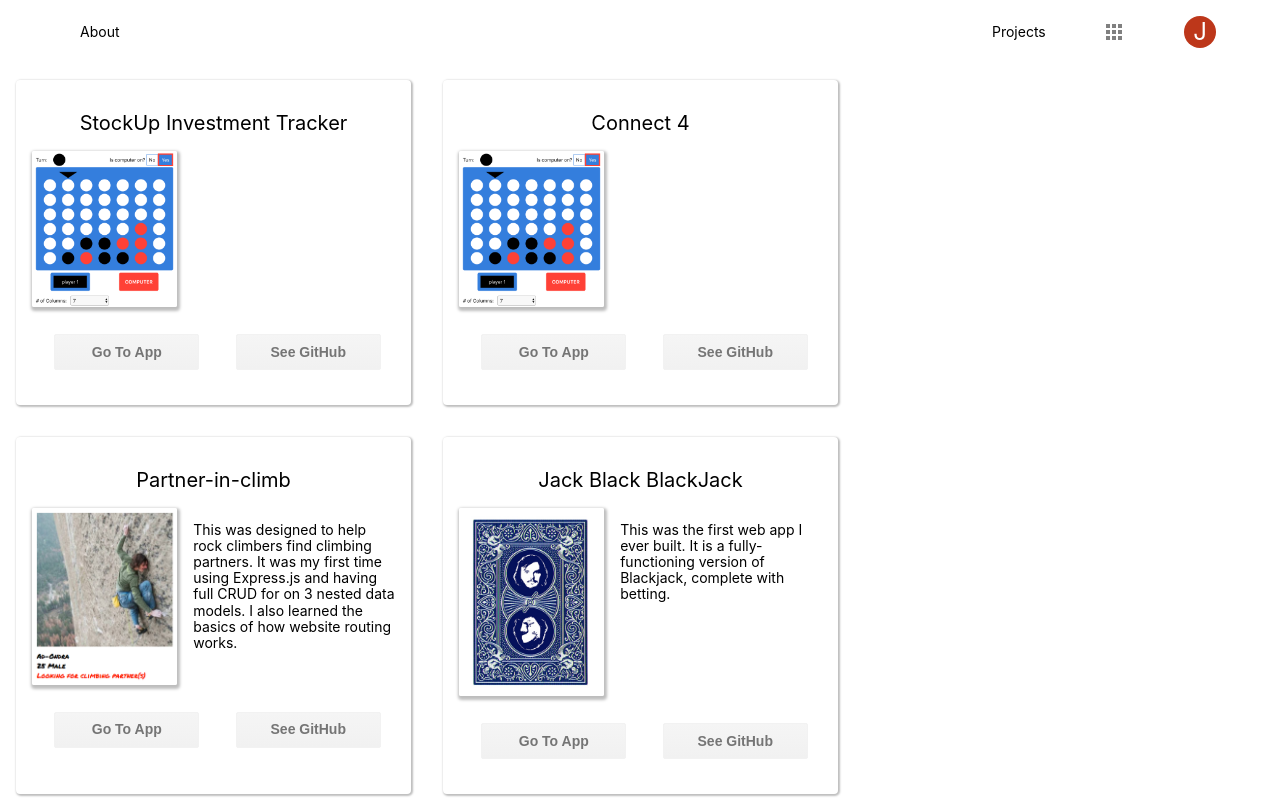
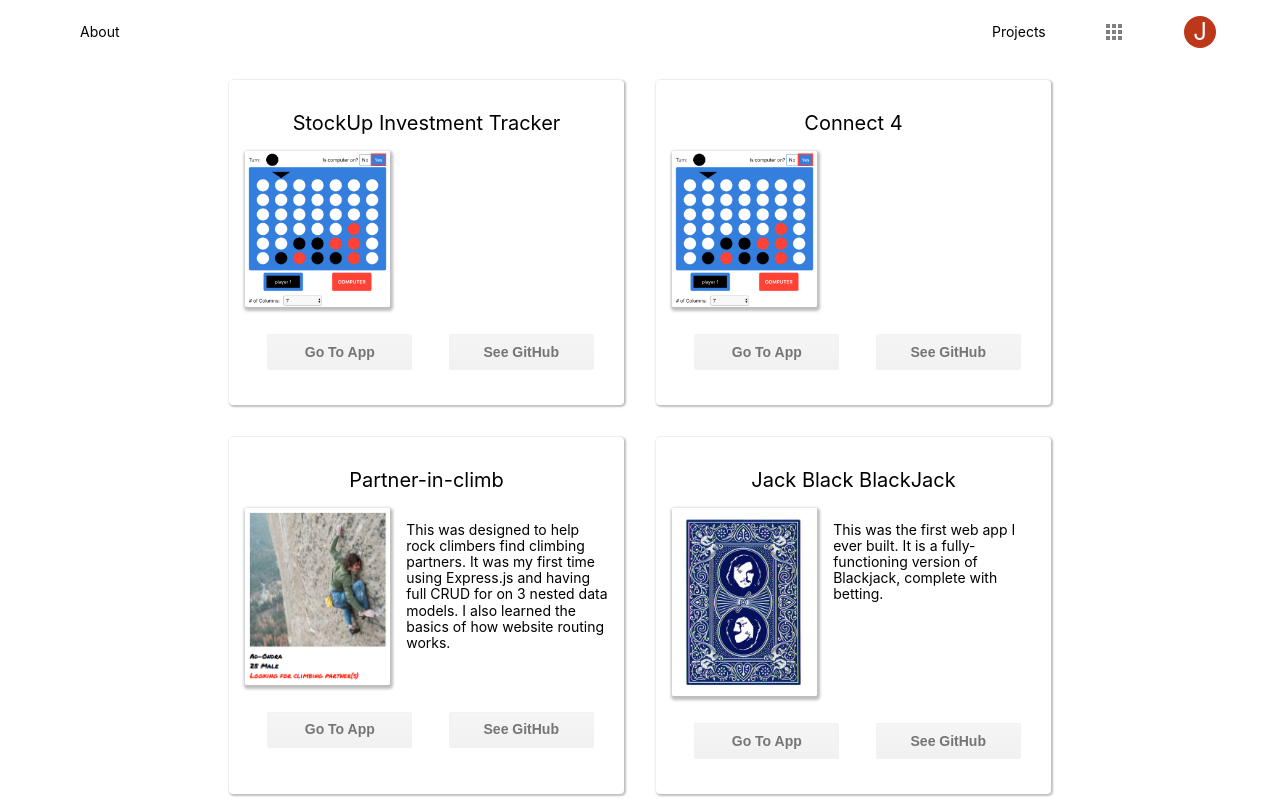
Before and after one commit to rubinj30/react-portfolio, a React (Create React App) app: page /projects in a window 1280 px wide. Built offline with nearby package versions, Linux system fonts and the light colour scheme.

Commit message:
fixed styledLink and replaced anchor tags

```diff
--- a/src/components/atoms/name/name.component.tsx
+++ b/src/components/atoms/name/name.component.tsx
@@ -1,4 +1,8 @@
 import React from 'react';
+
+export const Letter = ({ color, text }) => (
+    <span className={color}>{text}</span>
+);
 
 export const First = ({ className }: { className?: string }) => {
     return (
@@ -15,10 +19,6 @@ export const First = ({ className }: { className?: string }) => {
     );
 };
 
-export const Letter = ({ color, text }) => (
-    <span className={color}>{text}</span>
-);
-
 export const Last = ({ className }: { className?: string }) => {
     return (
         <div className={`f1 pa2 pt ${className}`}>
@@ -30,3 +30,10 @@ export const Last = ({ className }: { className?: string }) => {
         </div>
     );
 };
+
+export const FullName = () => (
+    <div className="flex">
+        <First className="pv4" />
+        <Last className="pv4" />
+    </div>
+);
--- a/src/components/atoms/styled-link/styled-link.component.tsx
+++ b/src/components/atoms/styled-link/styled-link.component.tsx
@@ -8,6 +8,9 @@ type Props = {
     hoverUnderline: boolean;
     color?: Color;
     children?: ReactNode;
+    history?: any;
+    handleClick?: any;
+    className?: string;
 };
 
 type Color = 'black' | 'white';
@@ -17,14 +20,35 @@ export const StyledLink = ({
     text,
     hoverUnderline,
     color,
-    children
+    children,
+    handleClick,
+    history,
+    className
 }: Props) => {
-    let className: any = '';
-    className = +hoverUnderline ? 'underline-hover' : '';
-    return (
-        <Link to={link} className={`no-underline ${className} ${color} f6`}>
-            {text}
-            <div>{children}</div>
-        </Link>
-    );
+    let style: any = '';
+    style =+ hoverUnderline ? 'underline-hover' : '';
+    console.log('history', history);
+    if (link && link.startsWith('/')) {
+        return (
+            <Link
+                to={link}
+                className={`no-underline ${className} ${style} ${color} f6`}
+                onClick={handleClick}
+            >
+                {text}
+                <div>{children}</div>
+            </Link>
+        );
+    } else {
+        return (
+            <a
+                href={link}
+                className={`no-underline ${className} ${color} f6`}
+                onClick={handleClick}
+            >
+                {text}
+                <div>{children}</div>
+            </a>
+        );
+    }
 };
--- a/src/components/organisms/project-cards/project-cards.component.tsx
+++ b/src/components/organisms/project-cards/project-cards.component.tsx
@@ -1,5 +1,6 @@
 import React from 'react';
 import { Card } from '../../molecules/card/card.component';
+import { StyledLink } from '../../atoms/styled-link/styled-link.component';
 import jb_card from '../../../images/JB_card.jpg';
 import polaroid from '../../../images/polaroid2.png';
 import connect4 from '../../../images/connect4.png';
@@ -16,12 +17,16 @@ export const ProjectCard = ({ title, link, github, image, description }) => {
                 <p className="pl3 f7 f6-ns">{description}</p>
             </div>
             <div className="mv2 flex justify-around">
-                <a href={link} className="no-underline hover-underline w-40">
+                <StyledLink hoverUnderline={true} link={link} className="w-40">
                     <button className="w-100 f7 f6-ns">Go To App</button>
-                </a>
-                <a href={github} className="no-underline hover-underline w-40">
+                </StyledLink>
+                <StyledLink
+                    link={github}
+                    hoverUnderline={true}
+                    className="w-40"
+                >
                     <button className="w-100 f7 f6-ns">See GitHub</button>
-                </a>
+                </StyledLink>
             </div>
         </Card>
     );
@@ -30,7 +35,7 @@ export const ProjectCard = ({ title, link, github, image, description }) => {
 export const ProjectCards = () => {
     return (
         <div className="flex justify-center">
-            <div className="flex flex-wrap">
+            <div className="flex flex-wrap justify-center">
                 {projects.map((project, i) => {
                     return (
                         <ProjectCard
--- a/src/components/pages/about/about.component.tsx
+++ b/src/components/pages/about/about.component.tsx
@@ -1,7 +1,12 @@
 import React from 'react';
+import { FullName } from '../../atoms/name/name.component';
 
 export const About = () => {
-    return (<div>
-        <div>Jonathan Rubin</div>
-    </div>)
-}
+    return (
+        <div>
+            <div className="flex flex-column justify-center items-center">
+                <FullName />
+            </div>
+        </div>
+    );
+};
--- a/src/components/pages/contact/contact.component.tsx
+++ b/src/components/pages/contact/contact.component.tsx
@@ -1,15 +1,13 @@
 import React, { ReactNode } from 'react';
-import { First, Last } from '../../atoms/name/name.component';
+import { FullName } from '../../atoms/name/name.component';
+import { StyledLink } from '../../atoms/styled-link/styled-link.component';
 import { FaLinkedin, FaGithub, FaEnvelope } from 'react-icons/fa';
 import './contact.css';
 
 export const Contact = () => {
     return (
         <div className="flex flex-column items-center justify-center">
-            <div className="flex">
-                <First className="pv4" />
-                <Last className="pv4" />
-            </div>
+            <FullName />
             <div className="flex flex-column justify-center">
                 <ContactItem
                     text="jonathan.a.rubin@gmail.com"
@@ -39,8 +37,12 @@ const ContactItem = ({
     icon: ReactNode;
     text?: string;
 }) => (
-    <a href={link} className="linkWrapper flex justify-center items-center">
+    <StyledLink
+        link={link}
+        hoverUnderline={true}
+        className="linkWrapper flex justify-center items-center"
+    >
         {icon}
         <div className="contactItem">{text || link}</div>
-    </a>
+    </StyledLink>
 );
```
